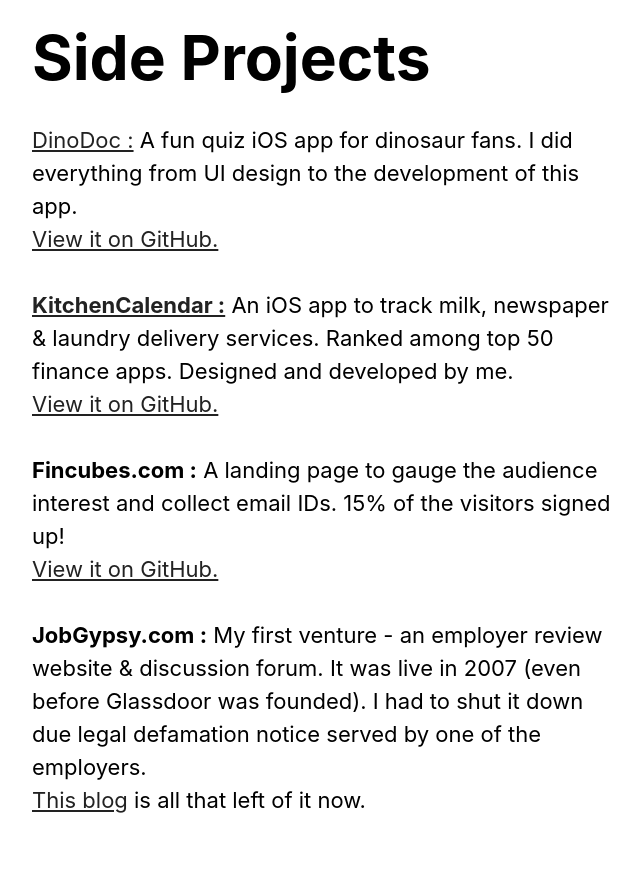
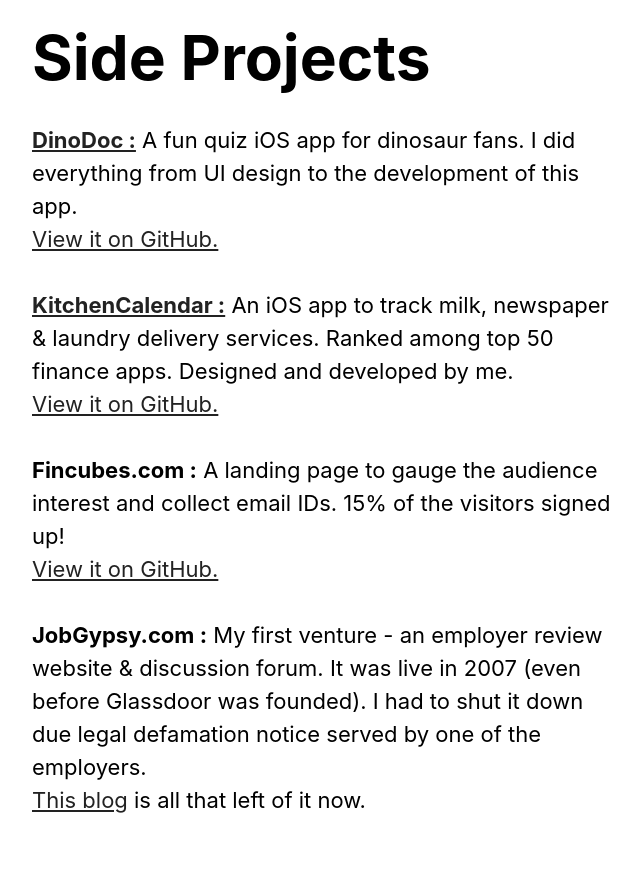
Before and after one commit to 09Apps/09Apps.github.io, a plain HTML site: page index.html in a window 1280 px wide. Shown: the part 1600-2480 px from the top of the page, without its empty margins (313-953 px from the left). Drawn offline with Linux system fonts and the light colour scheme.

Commit message:
version 3

```diff
--- a/index.html
+++ b/index.html
@@ -51,7 +51,7 @@
 
         <h2>Side Projects</h2>
             <p>
-                <a href="https://dinodocapp.wordpress.com/">DinoDoc :</a> A fun quiz iOS app for dinosaur fans. I did everything from UI design to the development of this app.
+                <a href="https://dinodocapp.wordpress.com/"><strong>DinoDoc :</strong></a> A fun quiz iOS app for dinosaur fans. I did everything from UI design to the development of this app.
 <br /><a href="https://github.com/09Apps/DinoDocs">View it on GitHub.</a>
                 <br />
             </p>
```
